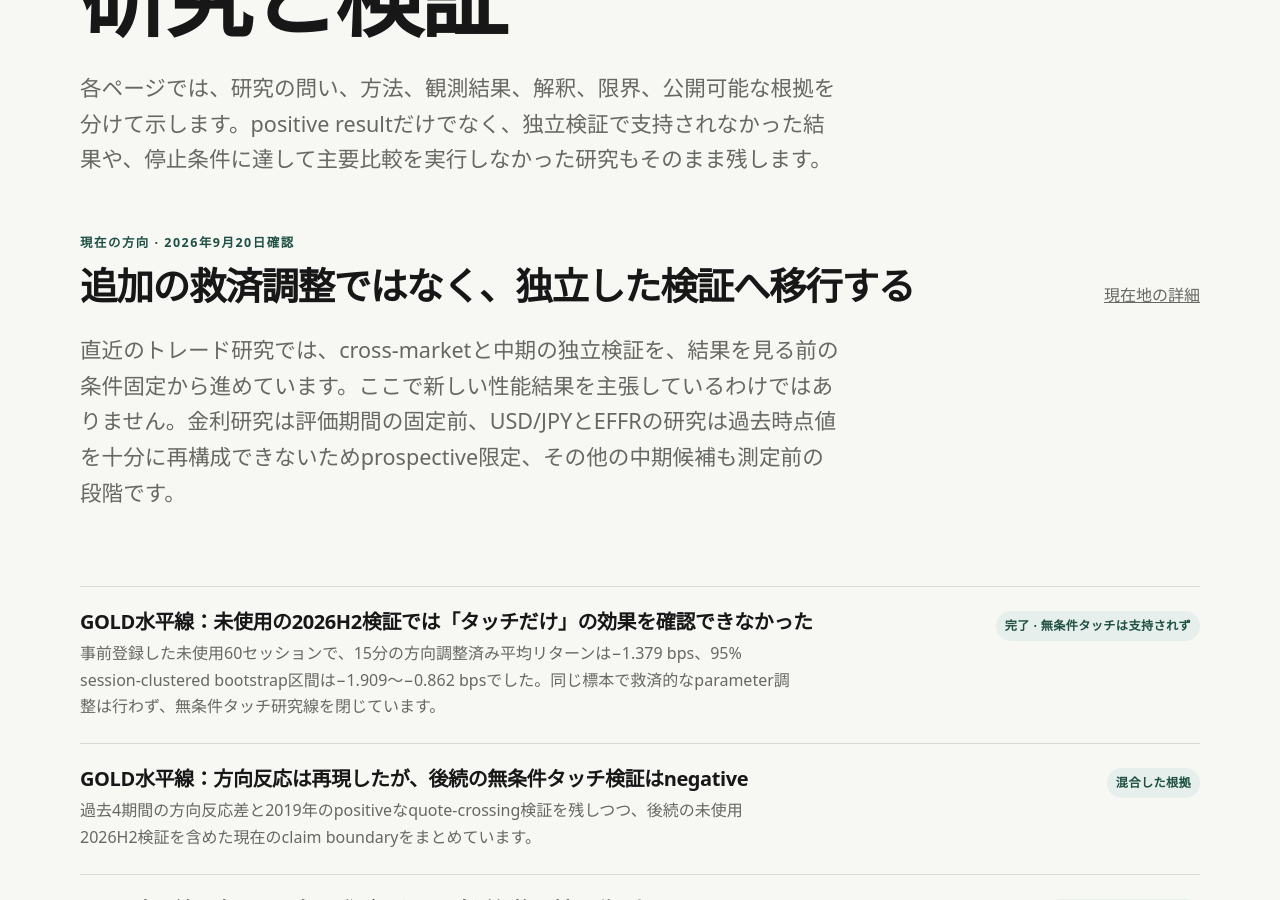
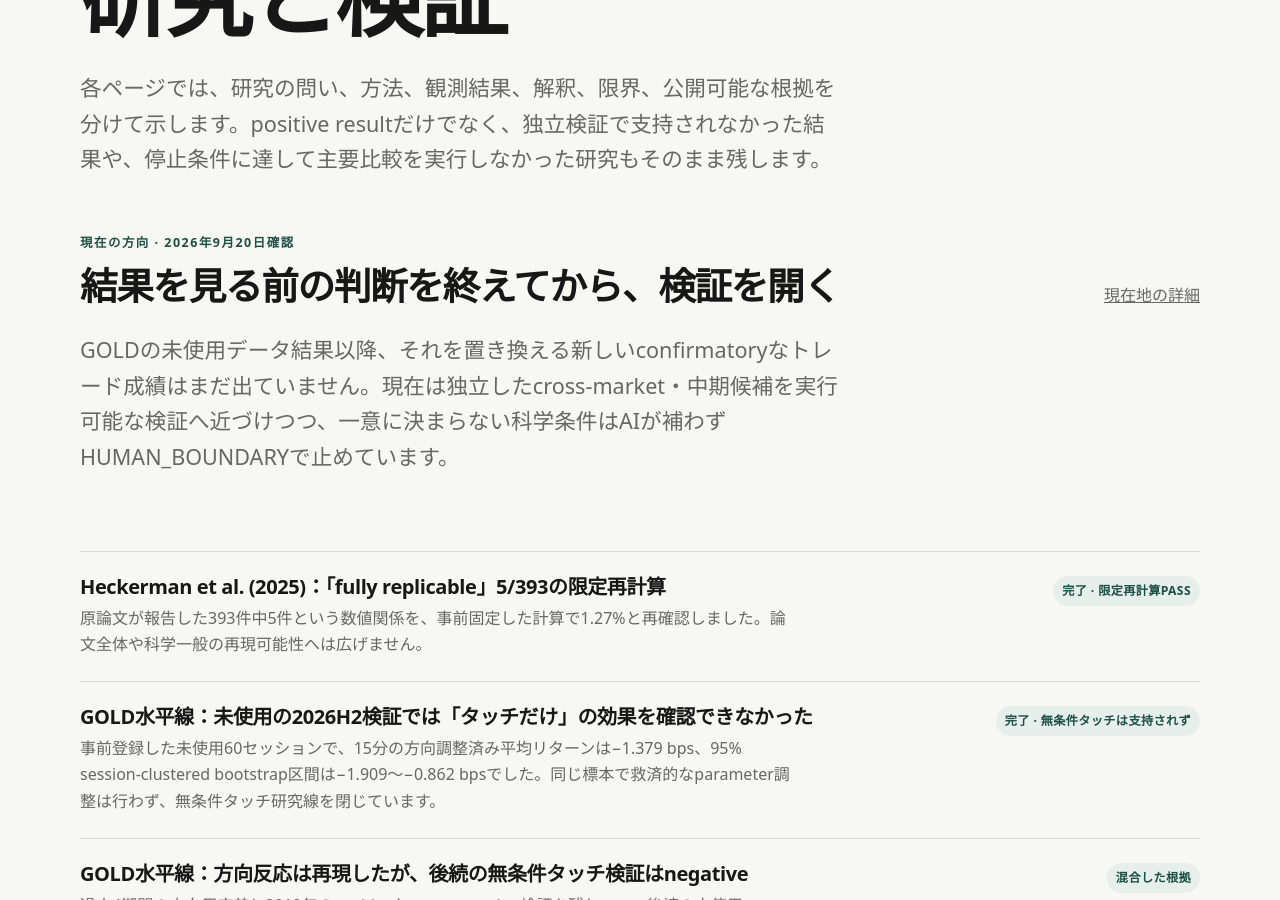
Before and after one commit to Josh-Temple/studio-lab-research, a Jekyll site: the page built from ja/research/index.md, in a window 1280 px wide and 900 px high, scrolled down 252 px. Built offline with Jekyll 4.4.1, drawn with Linux system fonts in a browser that asks for light colours.

Commit message:
Refresh Japanese research index

```diff
--- a/ja/research/index.md
+++ b/ja/research/index.md
@@ -10,12 +10,19 @@ description: Studio Labの公開研究。方法、結果、限界、根拠を分
 <p class="lede">各ページでは、研究の問い、方法、観測結果、解釈、限界、公開可能な根拠を分けて示します。positive resultだけでなく、独立検証で支持されなかった結果や、停止条件に達して主要比較を実行しなかった研究もそのまま残します。</p>
 
 <section class="section compact-section">
-  <div class="section-heading"><div><p class="eyebrow">現在の方向 · 2026年9月20日確認</p><h2>追加の救済調整ではなく、独立した検証へ移行する</h2></div><a href="{{ '/ja/trading/' | relative_url }}">現在地の詳細</a></div>
-  <p class="lede">直近のトレード研究では、cross-marketと中期の独立検証を、結果を見る前の条件固定から進めています。ここで新しい性能結果を主張しているわけではありません。金利研究は評価期間の固定前、USD/JPYとEFFRの研究は過去時点値を十分に再構成できないためprospective限定、その他の中期候補も測定前の段階です。</p>
+  <div class="section-heading"><div><p class="eyebrow">現在の方向 · 2026年9月20日確認</p><h2>結果を見る前の判断を終えてから、検証を開く</h2></div><a href="{{ '/ja/trading/' | relative_url }}">現在地の詳細</a></div>
+  <p class="lede">GOLDの未使用データ結果以降、それを置き換える新しいconfirmatoryなトレード成績はまだ出ていません。現在は独立したcross-market・中期候補を実行可能な検証へ近づけつつ、一意に決まらない科学条件はAIが補わずHUMAN_BOUNDARYで止めています。</p>
 </section>
 
 <section class="section">
   <div class="research-list">
+    <article class="research-item">
+      <div>
+        <h2><a href="{{ '/ja/research/heckerman-replicability-bounded-replication/' | relative_url }}">Heckerman et al. (2025)：「fully replicable」5/393の限定再計算</a></h2>
+        <p>原論文が報告した393件中5件という数値関係を、事前固定した計算で1.27%と再確認しました。論文全体や科学一般の再現可能性へは広げません。</p>
+      </div>
+      <span class="status">完了 · 限定再計算PASS</span>
+    </article>
     <article class="research-item">
       <div>
         <h2><a href="{{ '/ja/research/gold-horizontal-unconditional-touch-2026h2/' | relative_url }}">GOLD水平線：未使用の2026H2検証では「タッチだけ」の効果を確認できなかった</a></h2>
```
